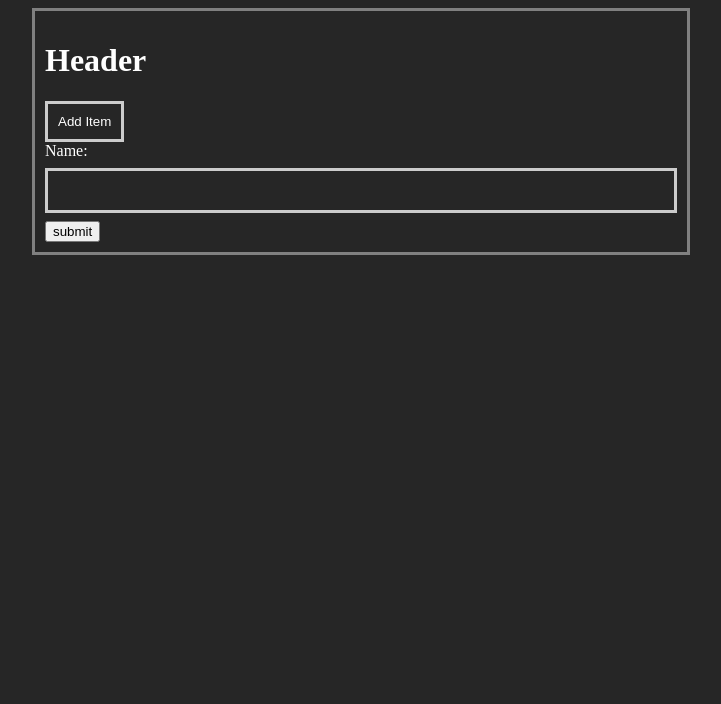
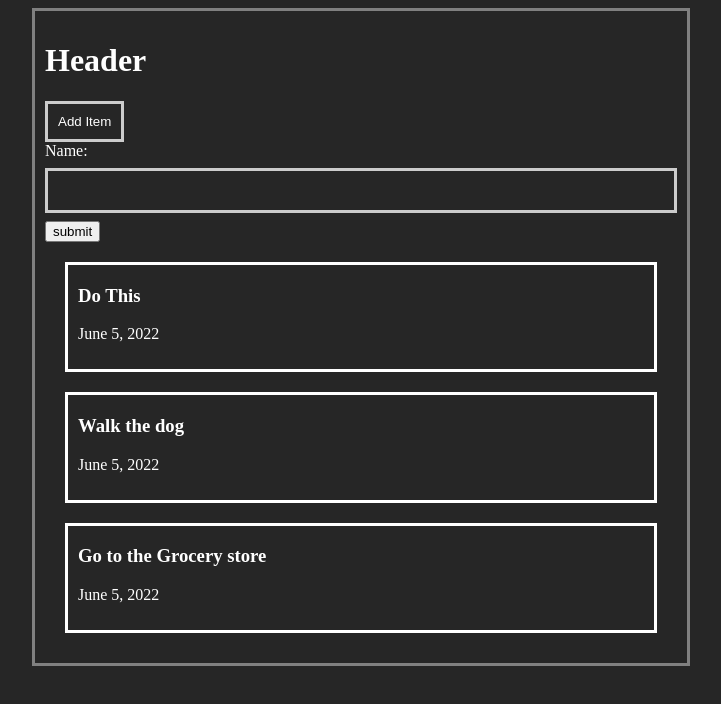
Before and after one commit to AmritpalS13/todolist-react, a React (Create React App) app: page / in a window 1280 px wide. Shown: the top 704 px of the page, without its empty margins (279-1000 px from the left). Built offline with nearby package versions, Linux system fonts and the light colour scheme.

Commit message:
Added the list items component and styling for it

```diff
--- a/src/App.js
+++ b/src/App.js
@@ -14,27 +14,31 @@ class App extends React.Component {
       list: [
         {
           id: 1,
-          title: 'Do this',
+          title: 'Do This',
           date: 'June 5, 2022',
           urgent: true,
+          completed: false,
         },
         {
           id: 2,
-          title: 'Do this',
+          title: 'Walk the dog',
           date: 'June 5, 2022',
           urgent: false,
+          completed: false,
         },
         {
           id: 3,
-          title: 'Do this',
+          title: 'Go to the Grocery store',
           date: 'June 5, 2022',
           urgent: false,
+          completed: false,
         },
         {
           id: 4,
-          title: 'Do this',
+          title: 'Order new shirt',
           date: 'June 5, 2022',
           urgent: true,
+          completed: true,
         },
       ],
     }
--- a/src/components/list/ListContainer.js
+++ b/src/components/list/ListContainer.js
@@ -1,10 +1,18 @@
 import React, { useState } from 'react';
-
+import ListItem from './ListItem';
+import './list.css';
 
 const ListContainer = ({ list }) => {
     return (
-        <>
-        </>
+        <div className='list-container'>
+            {list.map( (item) => {
+                if(!item.completed) {
+                    return(
+                        <ListItem key={item.id} item={item}/>
+                    )
+                }
+            })}
+        </div>
     );
 
 }
--- /dev/null
+++ b/src/components/list/ListItem.js
@@ -0,0 +1,14 @@
+
+import './list.css';
+const ListItem = ({ item, id }) => {
+    return (
+        <div className="item-container">
+            <div className='item-text-container'>
+                <h3>{item.title}</h3>
+                <p>{item.date}</p>
+            </div>
+        </div>
+    )
+}
+
+export default ListItem;
--- /dev/null
+++ b/src/components/list/list.css
@@ -0,0 +1,10 @@
+.item-container {
+    background-color: #262626;
+    margin: 20px;
+    padding-top: 1px;
+    padding-bottom: 10px;
+    border: 3px solid white;
+}
+.item-text-container {
+    padding-left: 10px;
+}
```
